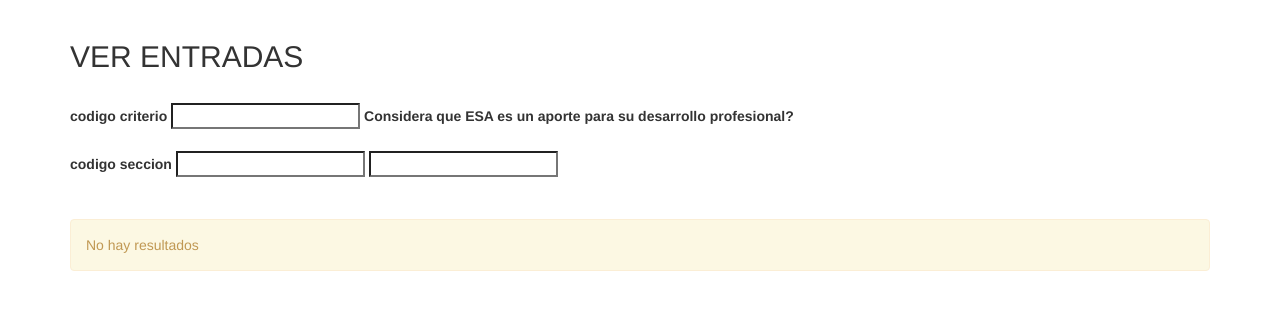
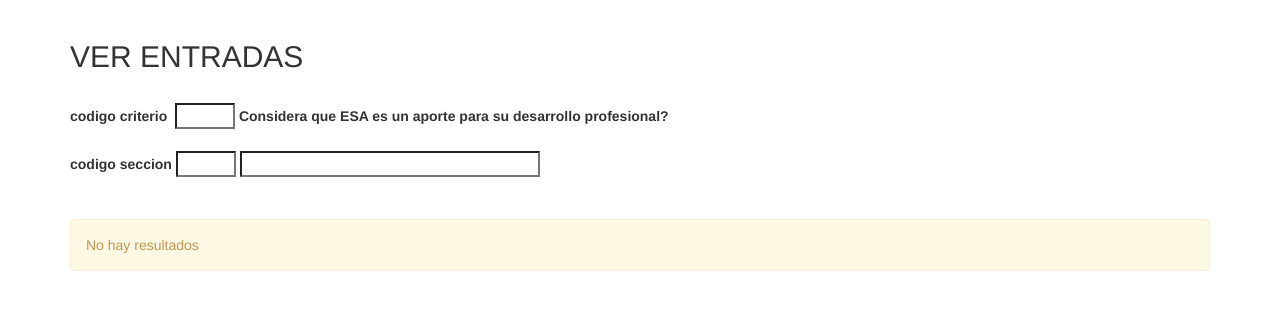
Before and after one commit to arkurogane/crud, a PHP site: page /ver.php in a window 1280 px wide. Shown: the part 52-362 px from the top of the page. Run offline with PHP 8.4, Linux system fonts and the light colour scheme; data that the repository does not hold is empty.

Commit message:
arreglos

```diff
--- a/php/tabla.php
+++ b/php/tabla.php
@@ -3,7 +3,7 @@
 include "conexion.php";
 
 $user_id=null;
-$sql1= "select * from alumnos";
+$sql1= "select * from alumnos order by seccion asc";
 $query = $con->query($sql1);
 ?>
 
--- a/ver.php
+++ b/ver.php
@@ -4,6 +4,14 @@
   <title>Evaluacion</title>
   <link rel="stylesheet" type="text/css" href="bootstrap/css/bootstrap.min.css">
   <script src="js/jquery.min.js"></script>
+  <style type="text/css">
+    .sol{
+    width: 60px;
+  }
+  .luna{
+    width: 300px;
+  }
+  </style>
 </head>
 <body>
 	<?php include "php/navbar.php"; ?>
@@ -14,7 +22,7 @@
         <!-- Button trigger modal -->
         <div>
           <br>
-          <label>codigo criterio</label> <input type="text" name="codigo" id="criterio"> <label>Considera que ESA es un aporte para su desarrollo profesional?</label>
+          <label>codigo criterio</label> &nbsp;<input type="text" name="codigo" id="criterio" class="sol"> <label>Considera que ESA es un aporte para su desarrollo profesional?</label>
         </div>
         <div>
           <br>
```
Also changed, not shown: insertar.php (+1 -8 lines).
